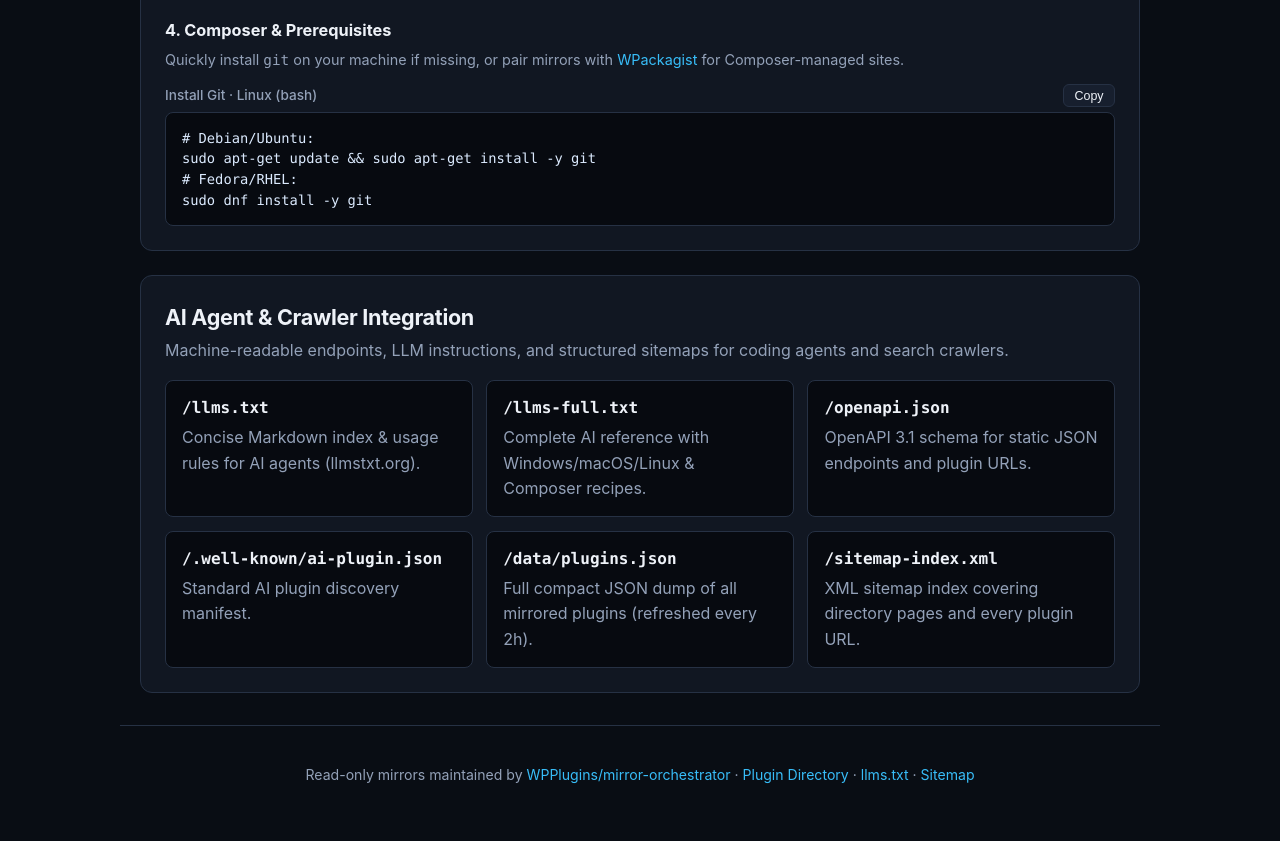
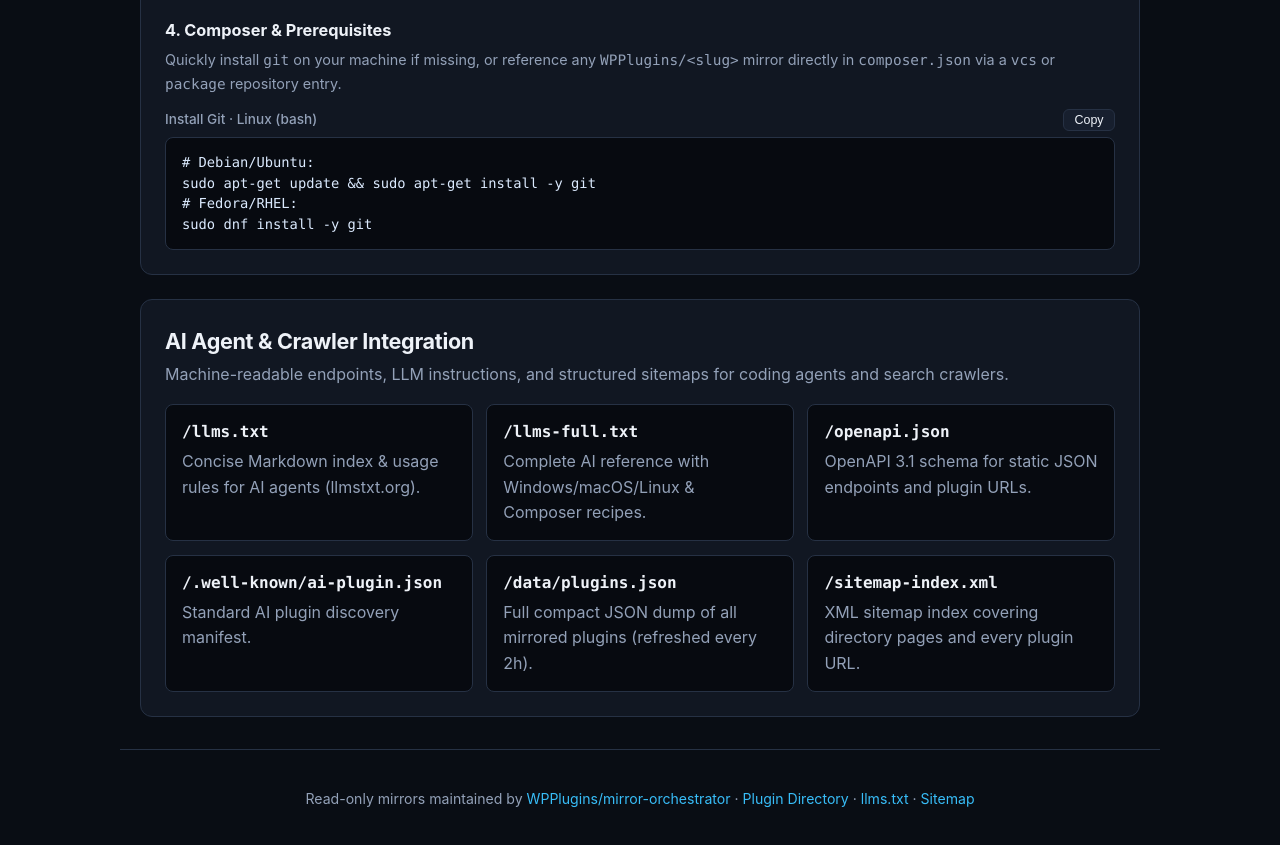
Before and after one commit to WPPlugins/wpplugins.github.io, a plain HTML site: page public/index.html in a window 1280 px wide. Shown: the part 2056-2901 px from the top of the page. Drawn offline with Linux system fonts and the light colour scheme; no server answers.

Commit message:
docs: remove WPackagist links in favor of direct WPPlugins Composer usage

```diff
--- a/public/index.html
+++ b/public/index.html
@@ -283,9 +283,10 @@
           <article id="composer" class="guide-block">
             <h3>4. Composer &amp; Prerequisites</h3>
             <p class="muted">
-            Quickly install <code>git</code> on your machine if missing, or pair mirrors with
-            <a href="https://wpackagist.org/" target="_blank" rel="noopener">WPackagist</a> for Composer-managed sites.
-          </p>
+              Quickly install <code>git</code> on your machine if missing, or reference any
+              <code>WPPlugins/&lt;slug&gt;</code> mirror directly in <code>composer.json</code>
+              via a <code>vcs</code> or <code>package</code> repository entry.
+            </p>
             <div class="snippet">
               <div class="snippet-head">
                 <span class="guide-os-label">Install Git</span>
```
Also changed, not shown: public/llms-full.txt.
